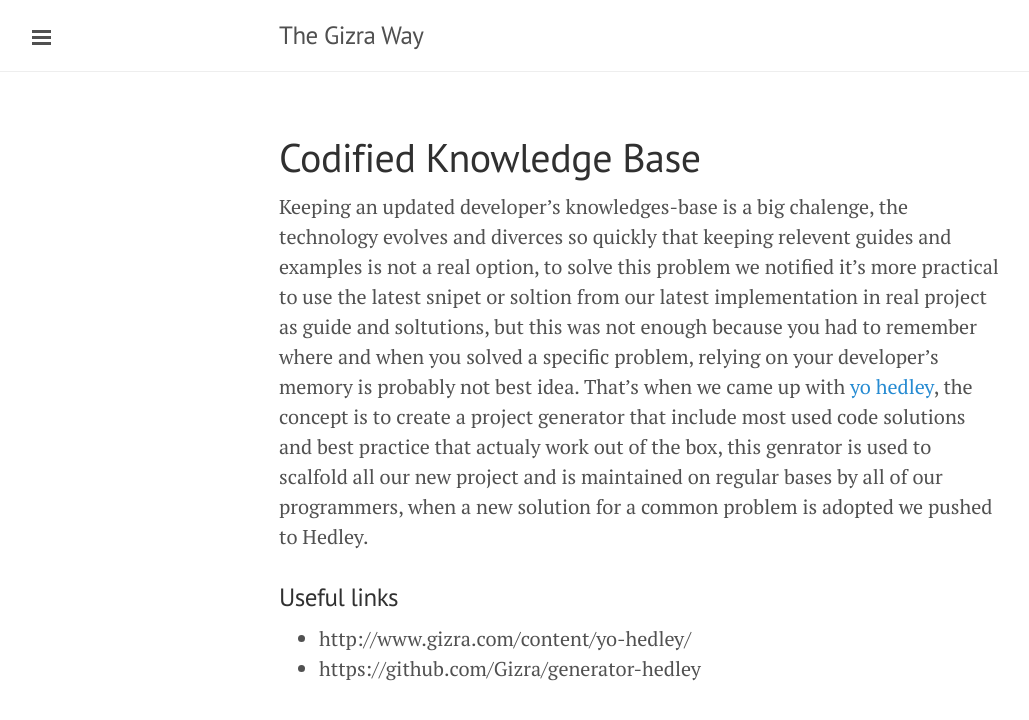
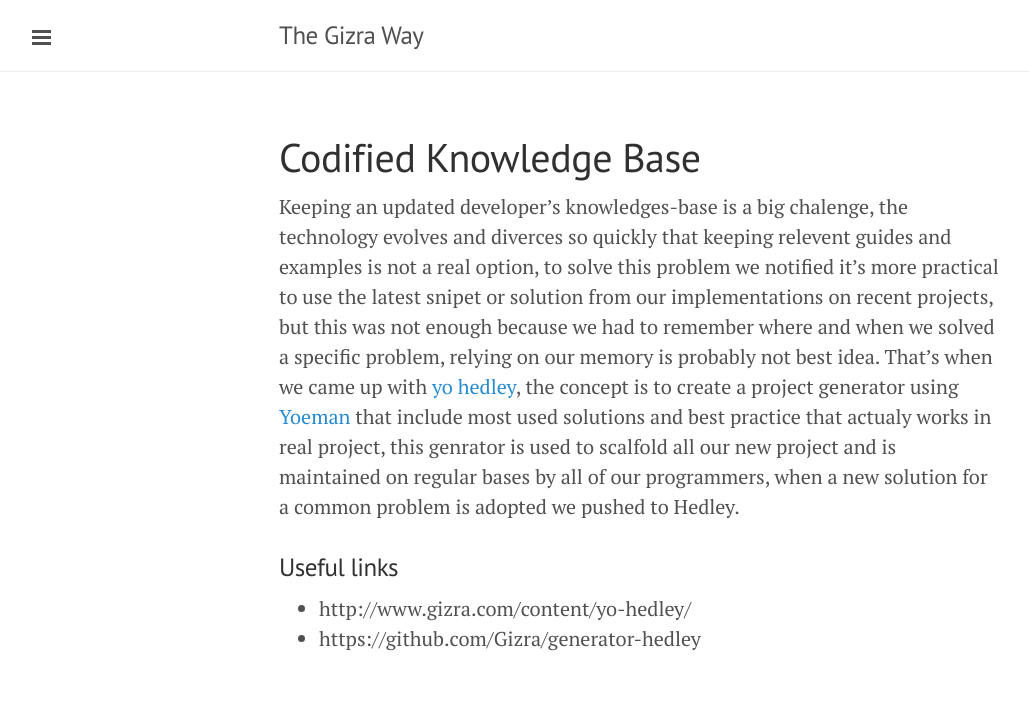
Before and after one commit to kazabooboo/TheGizraWay, a Jekyll site: the page built from src/codified-knowledge-base/index.md, in a window 1280 px wide. Shown: the top 720 px of the page, without its empty margins (1-1030 px from the left). Built offline with Jekyll 4.4.1, drawn with Linux system fonts in a browser that asks for light colours; Markdown is read by kramdown in place of the engine named in the settings.

Commit message:
Codified KB - part 2.

```diff
--- a/src/codified-knowledge-base/index.md
+++ b/src/codified-knowledge-base/index.md
@@ -3,8 +3,8 @@ layout: page
 title: Codified Knowledge Base
 ---
 
-Keeping an updated developer's knowledges-base is a big chalenge, the technology evolves and diverces so quickly that keeping relevent guides and examples is not a real option, to solve this problem we notified it's more practical to use the latest snipet or soltion from our latest implementation in real project as guide and soltutions, but this was not enough because you had to remember where and when you solved a specific problem, relying on your developer's memory is probably not best idea.
-That's when we came up with [yo hedley](https://github.com/Gizra/generator-hedley), the concept is to create a project generator that include most used code solutions and best practice that actualy work out of the box, this genrator is used to scalfold all our new project and is maintained on regular bases by all of our programmers, when a new solution for a common problem is adopted we pushed to Hedley.
+Keeping an updated developer's knowledges-base is a big chalenge, the technology evolves and diverces so quickly that keeping relevent guides and examples is not a real option, to solve this problem we notified it's more practical to use the latest snipet or solution from our implementations on recent projects, but this was not enough because we had to remember where and when we solved a specific problem, relying on our memory is probably not best idea.
+That's when we came up with [yo hedley](https://github.com/Gizra/generator-hedley), the concept is to create a project generator using [Yoeman](http://yeoman.io/) that include most used solutions and best practice that actualy works in real project, this genrator is used to scalfold all our new project and is maintained on regular bases by all of our programmers, when a new solution for a common problem is adopted we pushed to Hedley.
 
 
 
```
